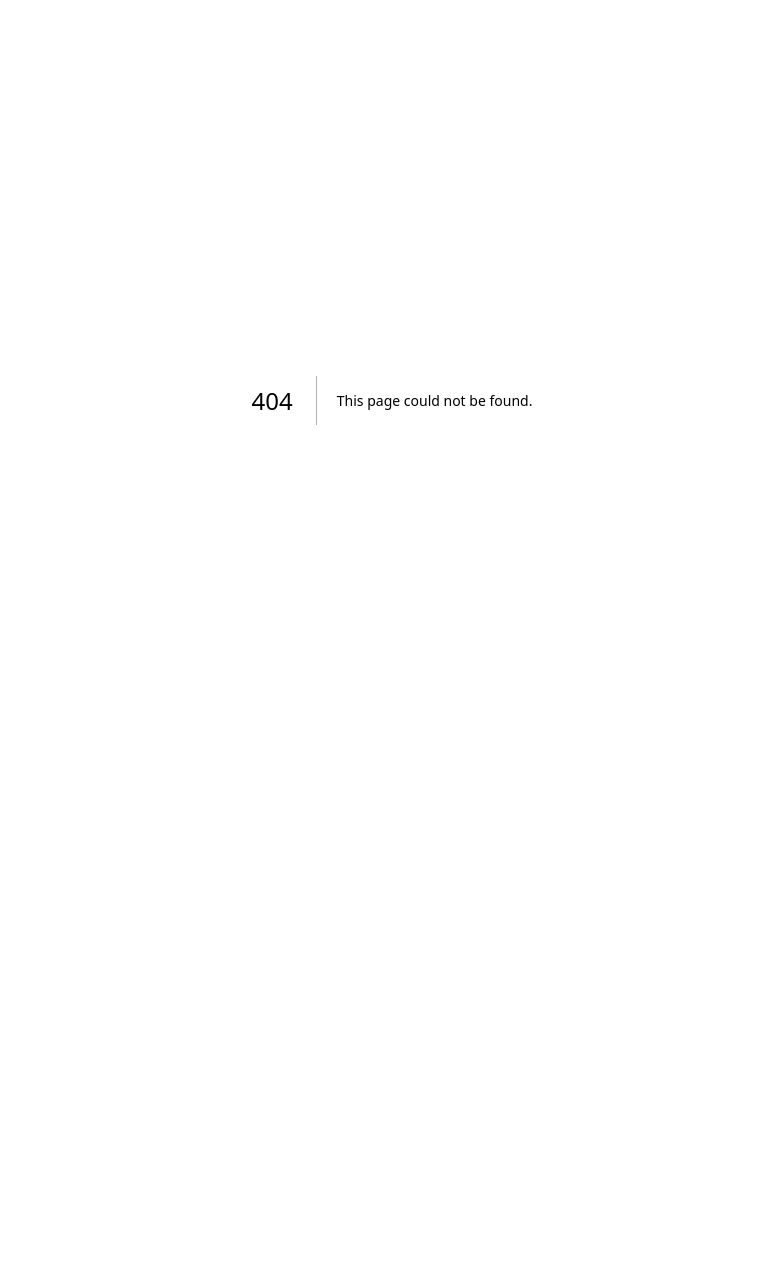
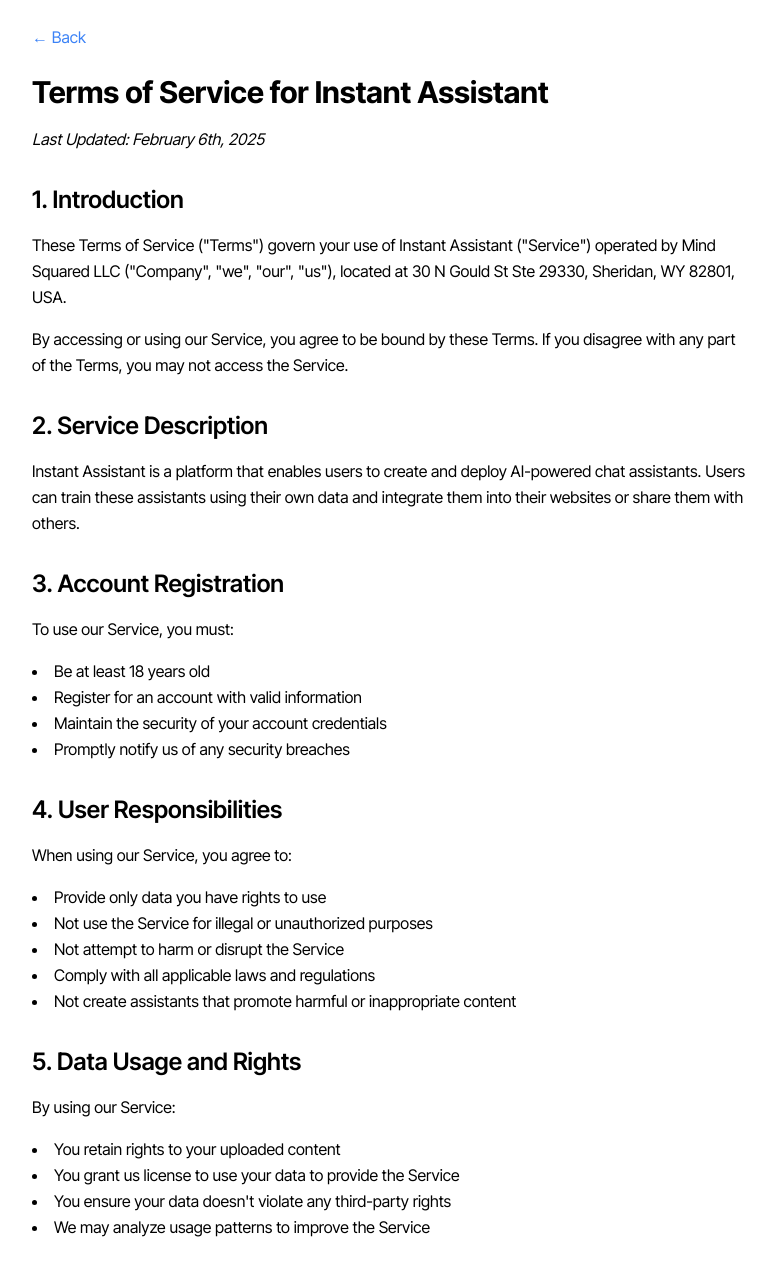
Before and after one commit to kaif1114/instant-assistant, a Next.js app: page /legal/terms in a window 1280 px wide. Before the commit this address had no page. Shown: the top 1275 px of the page, without its empty margins (248-1024 px from the left). Before the commit the page ends 800 px from the top, so only its background shows below. Built offline with nearby package versions, Linux system fonts and the light colour scheme.

Commit message:
terms of service added

```diff
--- a/app/components/chat-preview.tsx
+++ b/app/components/chat-preview.tsx
@@ -64,21 +64,25 @@
   const [message, setMessage] = useState("");
   const primaryColor = "#000000";
 
-  // Scroll to bottom function
+  // Update scroll function to only scroll chat area
   const scrollToBottom = () => {
-    if (scrollAreaRef.current) {
-      const scrollContainer = scrollAreaRef.current.querySelector(
-        "[data-radix-scroll-area-viewport]"
-      );
-      if (scrollContainer) {
-        scrollContainer.scrollTop = scrollContainer.scrollHeight;
-      }
+    const scrollContainer = document.querySelector(
+      '[data-radix-scroll-area-viewport]'
+    ) as HTMLDivElement;
+
+    if (scrollContainer) {
+      scrollContainer.scrollTo({
+        top: scrollContainer.scrollHeight,
+        behavior: 'smooth'
+      });
     }
   };
 
-  // Auto-scroll when messages change
+  // Only scroll chat area when messages change
   useEffect(() => {
-    scrollToBottom();
+    if (visibleMessages.length > 0) {
+      scrollToBottom();
+    }
   }, [visibleMessages]);
 
   // Auto-open chat after a delay
--- /dev/null
+++ b/app/legal/terms/page.tsx
@@ -0,0 +1,118 @@
+import React from 'react';
+
+const page = () => {
+  return (
+    <div className="max-w-3xl mx-auto p-6 font-sans leading-relaxed">
+      <a href="/" className="inline-block mb-6 text-blue-500">← Back</a>
+      <h1 className="text-3xl font-bold mb-4">Terms of Service for Instant Assistant</h1>
+      <p className="italic mb-6">Last Updated: February 6th, 2025</p>
+
+      <h2 className="text-2xl font-semibold mt-8 mb-4">1. Introduction</h2>
+      <p className="mb-4">
+        These Terms of Service ("Terms") govern your use of Instant Assistant ("Service") operated by Mind Squared LLC ("Company", "we", "our", "us"), located at 30 N Gould St Ste 29330, Sheridan, WY 82801, USA.
+      </p>
+      <p className="mb-4">
+        By accessing or using our Service, you agree to be bound by these Terms. If you disagree with any part of the Terms, you may not access the Service.
+      </p>
+
+      <h2 className="text-2xl font-semibold mt-8 mb-4">2. Service Description</h2>
+      <p className="mb-4">
+        Instant Assistant is a platform that enables users to create and deploy AI-powered chat assistants. Users can train these assistants using their own data and integrate them into their websites or share them with others.
+      </p>
+
+      <h2 className="text-2xl font-semibold mt-8 mb-4">3. Account Registration</h2>
+      <p className="mb-4">
+        To use our Service, you must:
+      </p>
+      <ul className="list-disc list-inside mb-4">
+        <li>Be at least 18 years old</li>
+        <li>Register for an account with valid information</li>
+        <li>Maintain the security of your account credentials</li>
+        <li>Promptly notify us of any security breaches</li>
+      </ul>
+
+      <h2 className="text-2xl font-semibold mt-8 mb-4">4. User Responsibilities</h2>
+      <p className="mb-4">
+        When using our Service, you agree to:
+      </p>
+      <ul className="list-disc list-inside mb-4">
+        <li>Provide only data you have rights to use</li>
+        <li>Not use the Service for illegal or unauthorized purposes</li>
+        <li>Not attempt to harm or disrupt the Service</li>
+        <li>Comply with all applicable laws and regulations</li>
+        <li>Not create assistants that promote harmful or inappropriate content</li>
+      </ul>
+
+      <h2 className="text-2xl font-semibold mt-8 mb-4">5. Data Usage and Rights</h2>
+      <p className="mb-4">
+        By using our Service:
+      </p>
+      <ul className="list-disc list-inside mb-4">
+        <li>You retain rights to your uploaded content</li>
+        <li>You grant us license to use your data to provide the Service</li>
+        <li>You ensure your data doesn't violate any third-party rights</li>
+        <li>We may analyze usage patterns to improve the Service</li>
+      </ul>
+
+      <h2 className="text-2xl font-semibold mt-8 mb-4">6. Service Limitations</h2>
+      <p className="mb-4">
+        While we strive for high quality service:
+      </p>
+      <ul className="list-disc list-inside mb-4">
+        <li>We don't guarantee 100% accuracy in AI responses</li>
+        <li>Service availability may vary</li>
+        <li>We reserve the right to modify or discontinue features</li>
+        <li>Performance may depend on various factors beyond our control</li>
+      </ul>
+
+      <h2 className="text-2xl font-semibold mt-8 mb-4">7. Pricing and Payments</h2>
+      <p className="mb-4">
+        Our pricing structure includes:
+      </p>
+      <ul className="list-disc list-inside mb-4">
+        <li>Various subscription tiers with different features</li>
+        <li>Usage-based billing for certain services</li>
+        <li>Automatic renewal unless cancelled</li>
+        <li>No refunds for partial month usage</li>
+      </ul>
+
+      <h2 className="text-2xl font-semibold mt-8 mb-4">8. Intellectual Property</h2>
+      <p className="mb-4">
+        The Service, including its original content, features, and functionality, is owned by Mind Squared LLC and protected by international copyright, trademark, and other intellectual property laws.
+      </p>
+
+      <h2 className="text-2xl font-semibold mt-8 mb-4">9. Termination</h2>
+      <p className="mb-4">
+        We may terminate or suspend your account and access to the Service:
+      </p>
+      <ul className="list-disc list-inside mb-4">
+        <li>For violations of these Terms</li>
+        <li>For illegal or unauthorized use</li>
+        <li>At our sole discretion with or without notice</li>
+        <li>Upon your request</li>
+      </ul>
+
+      <h2 className="text-2xl font-semibold mt-8 mb-4">10. Limitation of Liability</h2>
+      <p className="mb-4">
+        To the maximum extent permitted by law, we shall not be liable for any indirect, incidental, special, consequential, or punitive damages resulting from your use of the Service.
+      </p>
+
+      <h2 className="text-2xl font-semibold mt-8 mb-4">11. Changes to Terms</h2>
+      <p className="mb-4">
+        We reserve the right to modify these Terms at any time. We will notify users of any material changes via email or Service notification.
+      </p>
+
+      <h2 className="text-2xl font-semibold mt-8 mb-4">12. Governing Law</h2>
+      <p className="mb-4">
+        These Terms shall be governed by the laws of Wyoming, United States, without regard to its conflict of law provisions.
+      </p>
+
+      <h2 className="text-2xl font-semibold mt-8 mb-4">13. Contact Information</h2>
+      <p className="mb-4">
+        For questions about these Terms, please contact us at {process.env.NEXT_PUBLIC_SUPPORT_EMAIL}.
+      </p>
+    </div>
+  );
+}
+
+export default page;
```
Also changed, not shown: app/legal/cookie-policy/page.tsx (renamed from app/cookie-policy/page.tsx), app/legal/privacy-policy/page.tsx (renamed from app/privacy-policy/page.tsx).
